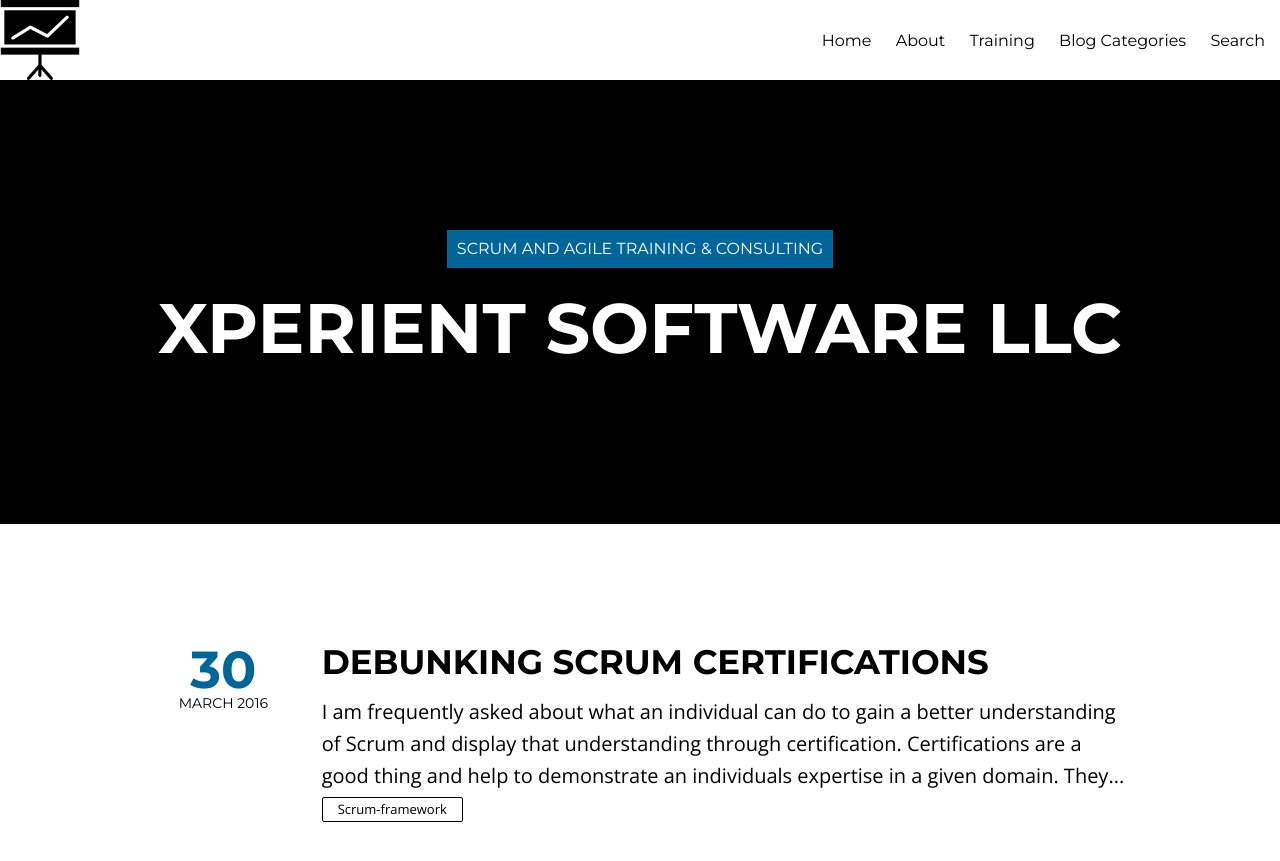
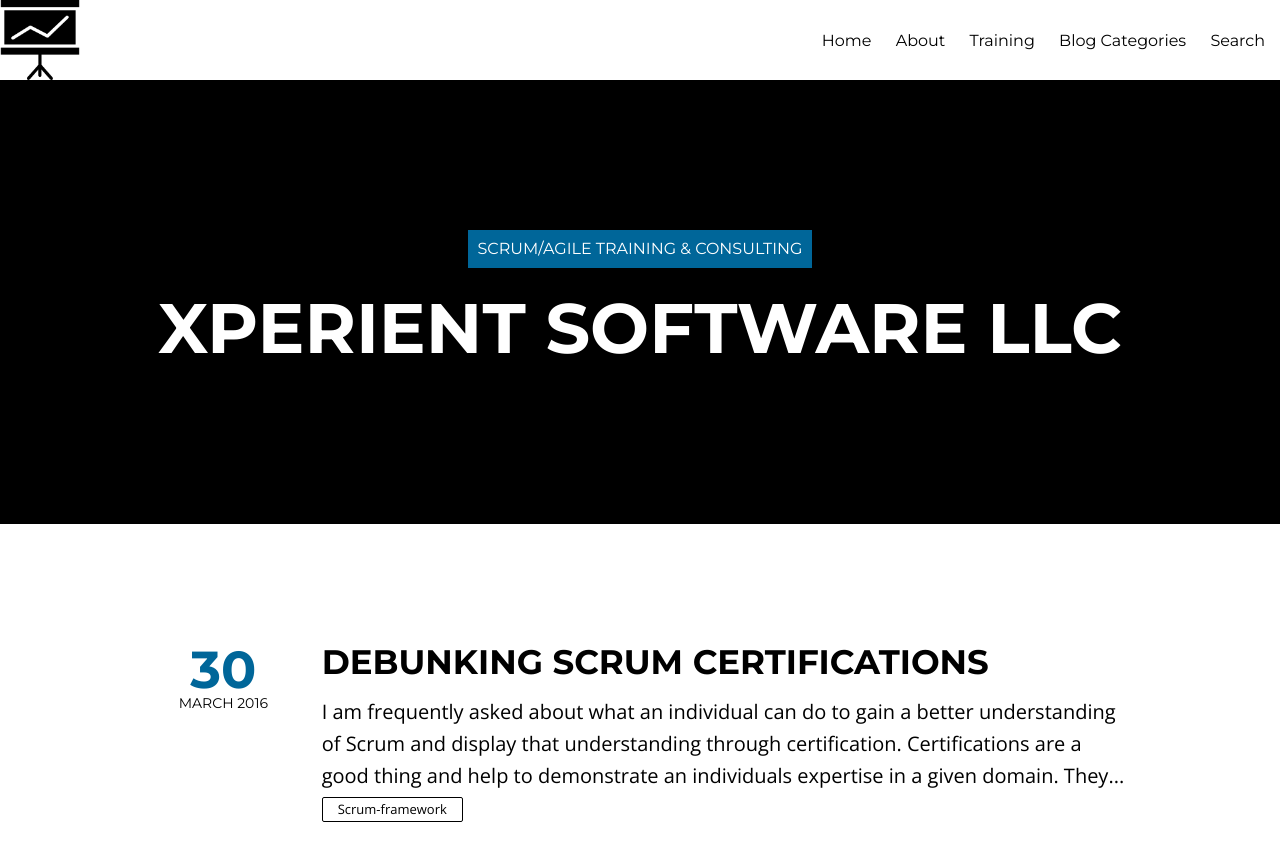
Before and after one commit to agiletodd/agiletodd.github.io, a Jekyll site: the page built from index.html, in a window 1280 px wide and 900 px high. Shown: the top 861 px of the window. Built offline with Jekyll 4.4.1, drawn with Linux system fonts in a browser that asks for light colours; nearby versions of some CDN libraries; the list of posts is cut into pages by our own code.

Commit message:
Update tagline

```diff
--- a/_config.yml
+++ b/_config.yml
@@ -1,4 +1,4 @@
-title:            Scrum and Agile Training & Consulting
+title:            Scrum/Agile Training & Consulting
 description:      "Xperient Software LLC"
 logo:             logo.png
 disqus_shortname: xperientsoftwarellc
--- a/index.html
+++ b/index.html
@@ -1,7 +1,7 @@
 ---
 layout: home
 title: home
-description: "Scrum and Agile Training & Consulting"
+description: "Scrum/Agile Training & Consulting"
 headline: Xperient Software LLC
 tags: [Scrum Training, Scrum Courses]
 ---
```
